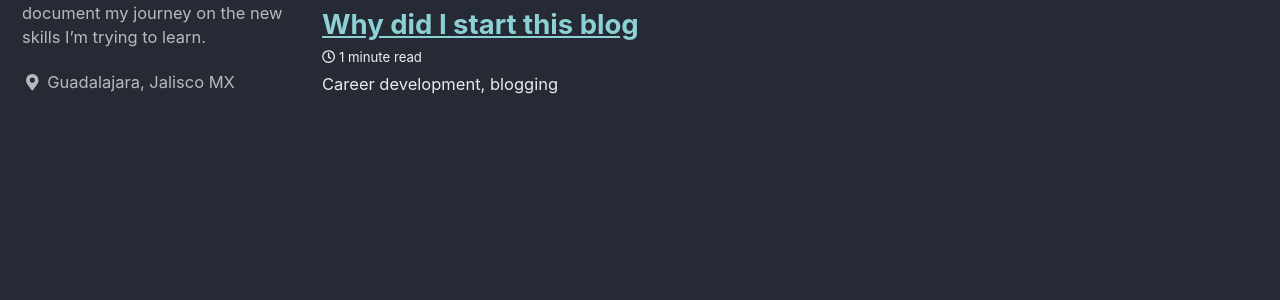
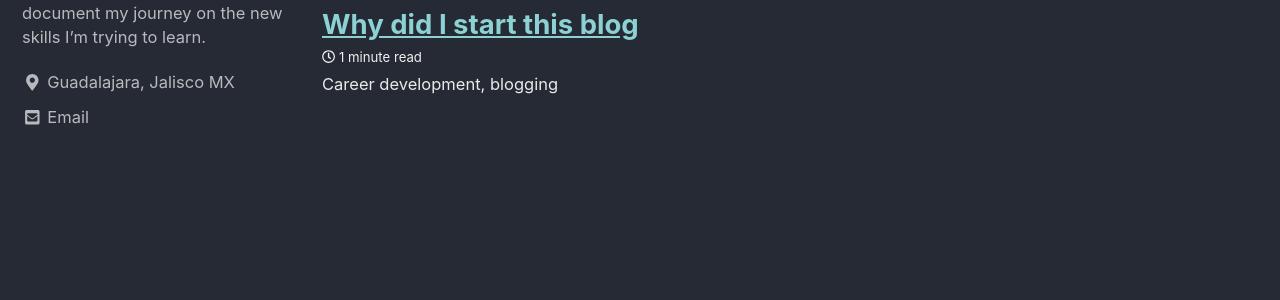
Before and after one commit to francisco-paulino/blog, a Jekyll site: the page built from index.html, in a window 1280 px wide. Shown: the part 560-860 px from the top of the page. Built offline with Jekyll 4.4.1, drawn with Linux system fonts in a browser that asks for light colours; cached includes are drawn as plain includes; the list of posts is cut into pages by our own code.

Commit message:
added mail

```diff
--- a/_config.yml
+++ b/_config.yml
@@ -20,7 +20,7 @@ title                    : "Francisco Paulino"
 title_separator          : "-"
 name                     : "Francisco Paulino"
 description              : "Personal blog about my professional career"
-url                      : # the base hostname & protocol for your site e.g. "https://mmistakes.github.io"
+url                      : "https://francisco-paulino.github.io/" # the base hostname & protocol for your site e.g. "https://mmistakes.github.io"
 baseurl                  : # the subpath of your site, e.g. "/blog"
 repository               : francisco-paulino/francisco-paulino.gihub.io # GitHub username/repo-name e.g. "mmistakes/minimal-mistakes"
 teaser                   : # path of fallback teaser image, e.g. "/assets/images/500x300.png"
@@ -109,7 +109,7 @@ author:
   avatar           : "/images/avatar.jpg" # path of avatar image, e.g. "/assets/images/bio-photo.jpg"
   bio              : "I’m an Engineer currently working on infrastructure as a Service interested on Information Security. This blog is my first attempt to document my journey on the new skills I’m trying to learn."
   location         : "Guadalajara, Jalisco MX"
-  email            :
+  email            : "efrancisco.paulino@outlook.com"
   links:
     - label: "Email"
       icon: "fas fa-fw fa-envelope-square"
```
